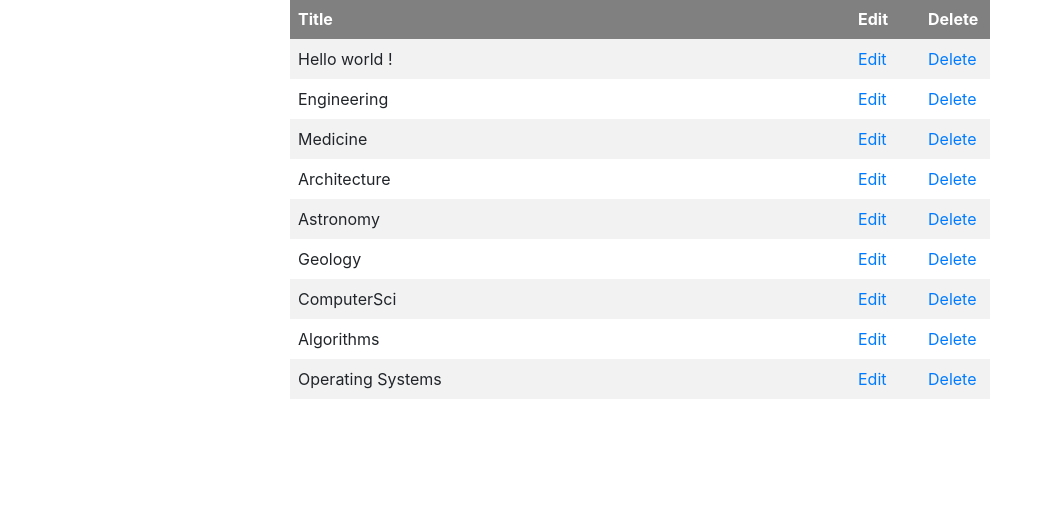
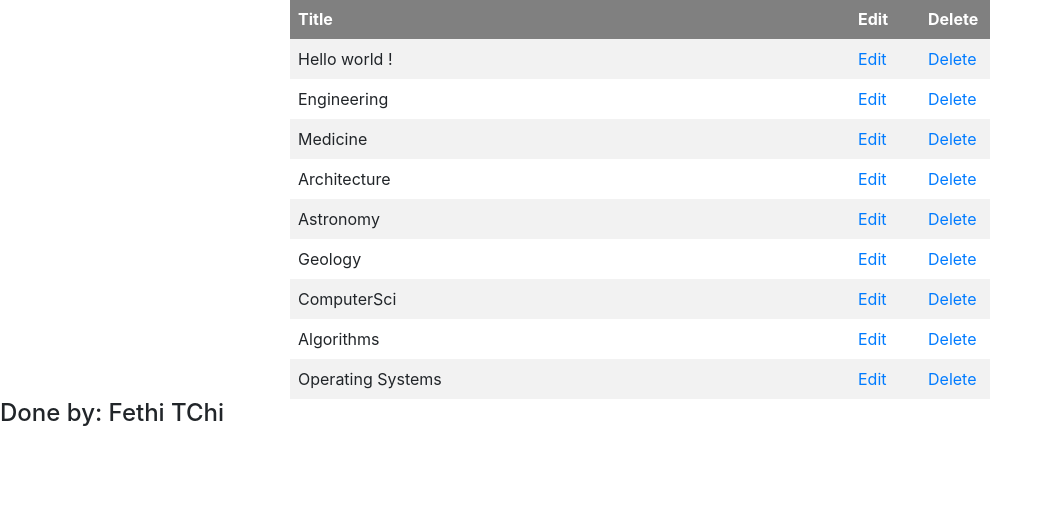
Before and after one commit to TChi91/Flask-Forums, a Flask app: page / in a window 1280 px wide. Shown: the part 289-800 px from the top of the page, without its empty margins (0-1052 px from the left). Run offline with Flask 2, Linux system fonts and the light colour scheme; some libraries are stand-ins or nearby versions.

Commit message:
add copyright

```diff
--- a/app/templates/index.html
+++ b/app/templates/index.html
@@ -37,5 +37,8 @@
     </tr>
     {% endfor %}
 </table>
+<footer>
+    <h4>Done by: Fethi TChi</h4>
+</footer>
 </body>
 </html>
```
Also changed, not shown: README.md (added).
